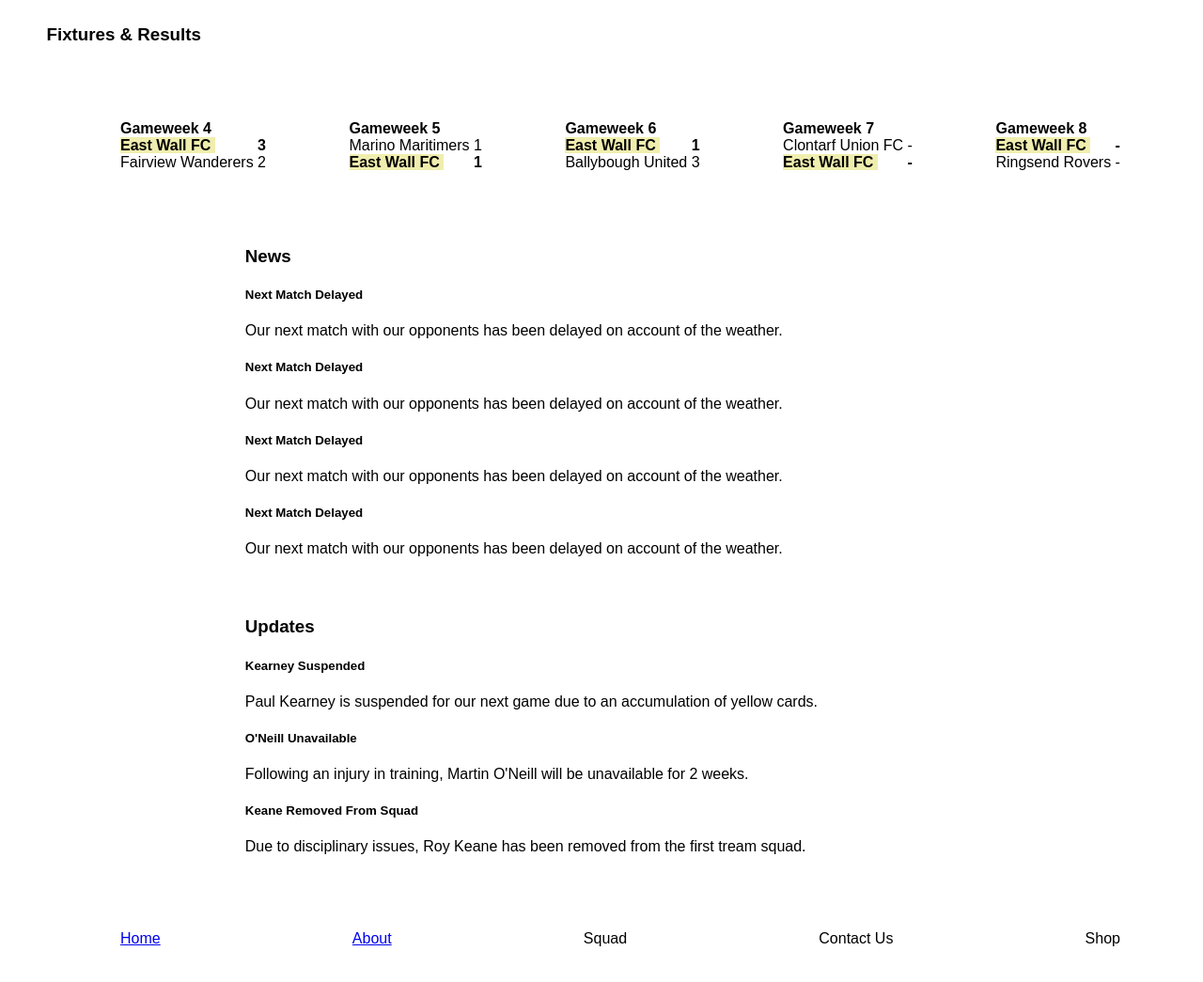
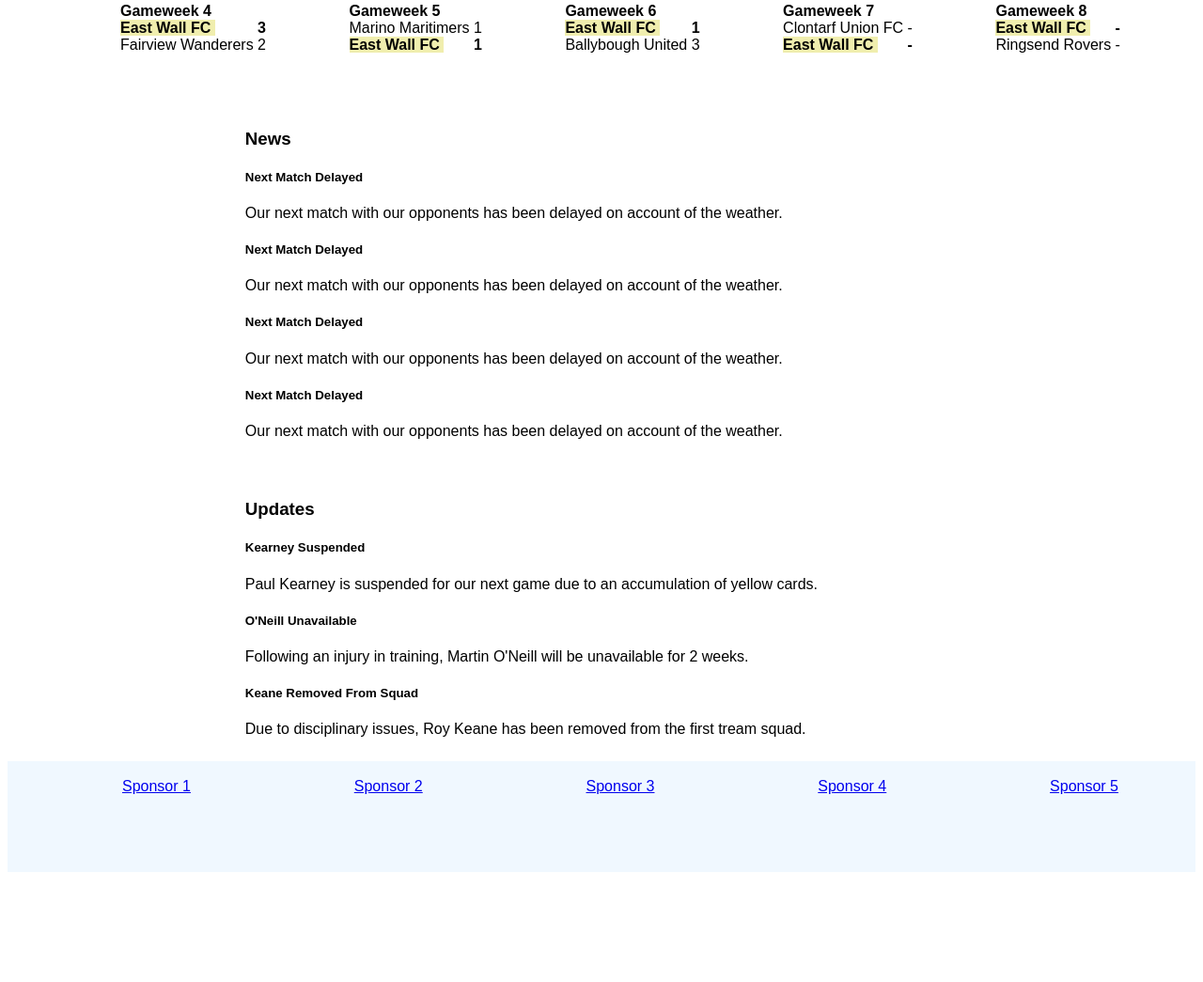
Before and after one commit to Quazbickie/Assignment1, a plain HTML site: page public/index.html in a window 1280 px wide. Shown: the part 277-1322 px from the top of the page at 94% size. After the commit the page ends 1213 px from the top, so only its background shows below. Drawn offline with Linux system fonts and the light colour scheme.

Commit message:
fixed Fixtures heading

```diff
--- a/public/index.html
+++ b/public/index.html
@@ -22,7 +22,7 @@
     </ul>
   </div>
   <div class="column">
-    <h3>&nbsp; &nbsp;&nbsp; &nbsp;&nbsp; Fixtures & Results</h3>
+    <h3>Fixtures & Results</h3>
     <ul id="fix">
       <li>
         <b>Gameweek 4</b><br><strong style="background-color: #F0EEAE;">East Wall FC&nbsp;<span>3</span> </strong><br> Fairview Wanderers&nbsp; <span>2</span>
@@ -64,11 +64,11 @@
   <footer>
     <div>
       <ul>
-        <li><a href="index.html">Home</a></li>
-        <li><a href="about.html">About</a></li>
-        <li>Squad</li>
-        <li>Contact Us</li>
-        <li>Shop</li>
+        <li><a href="https://www.w3schools.com">Sponsor 1</a></li>
+        <li><a href="https://stackoverflow.com">Sponsor 2</a></li>
+        <li><a href="https://github.com">Sponsor 3</a></li>
+        <li><a href="https://www.universityofgalway.ie">Sponsor 4</a></li>
+        <li><a href="https://www.wikipedia.org">Sponsor 5</a></li>
       </ul>
     </div>
   </footer>
--- a/public/style.css
+++ b/public/style.css
@@ -13,10 +13,14 @@ img, h1 {
     width: 40%;
 }
 
+.column h3 {
+    text-align: center;
+}
+
 ul {
     display: flex;
     justify-content: space-between;
-    margin: 5pc;
+    margin: 1pc 5pc 5pc 5pc;
     list-style: none;
 }
 
@@ -32,3 +36,8 @@ ul span {
 .body p {
     text-indent: 2em;
 }
+
+footer {
+    padding: 2px;
+    background-color: aliceblue;
+}
```
